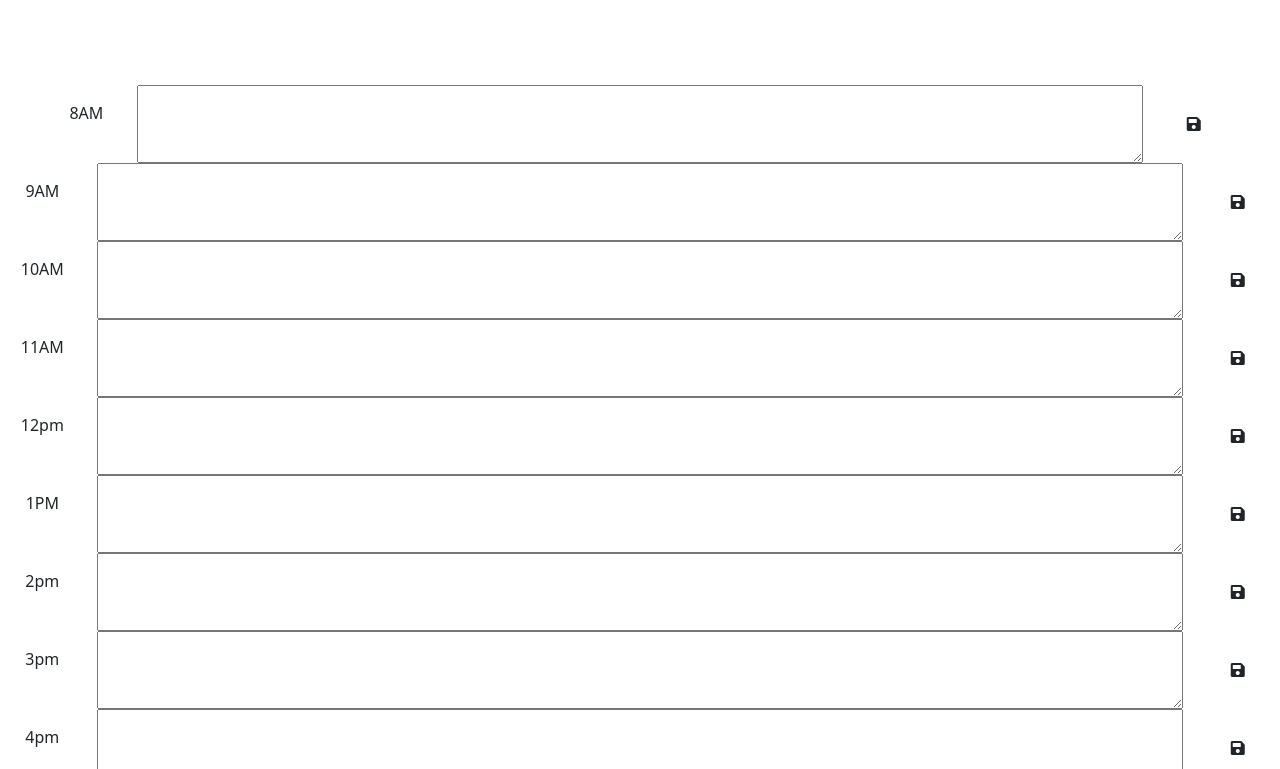
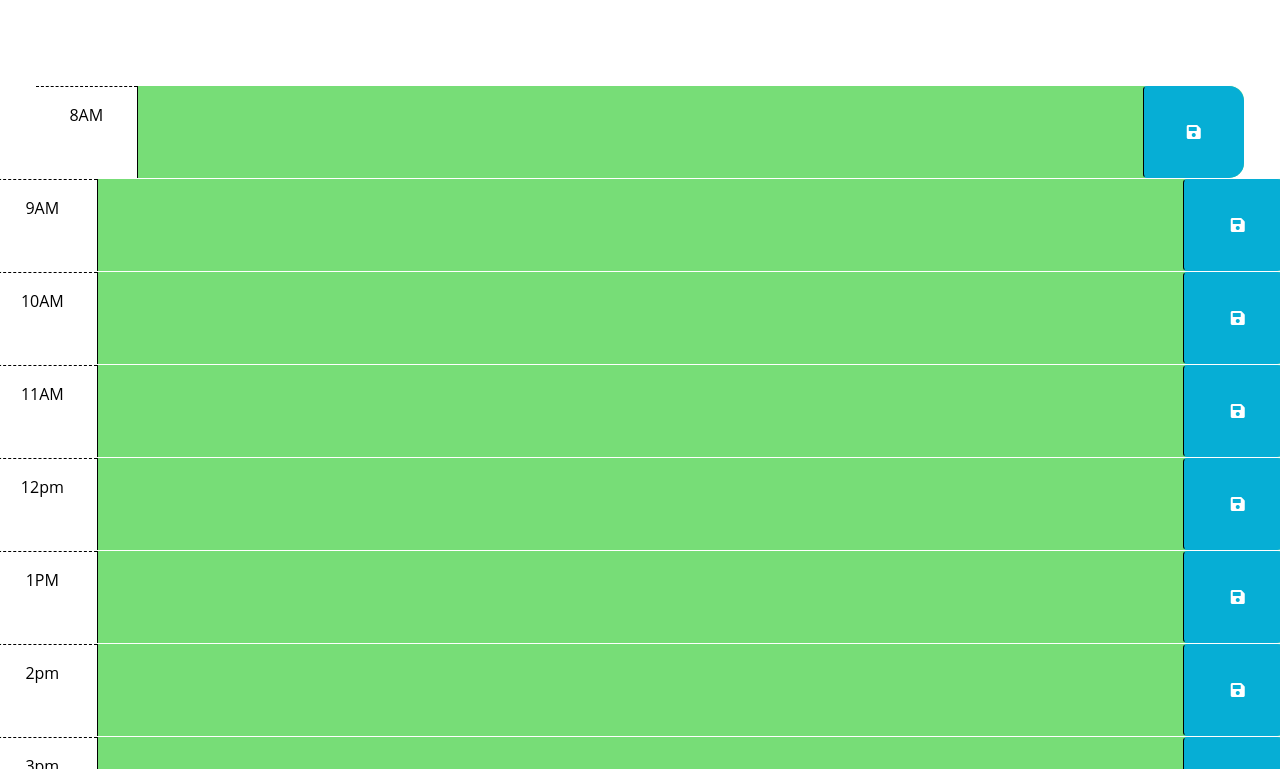
Before and after one commit to TaajL/05-Work-Day-Scheduler, a plain HTML site: page index.html in a window 1280 px wide. Shown: the part 166-935 px from the top of the page. Drawn offline with nearby package versions, Linux system fonts and the light colour scheme; files that its build step writes are made by us from their sources; files whose address does not match are found by name.

Commit message:
modifiedHTML

```diff
--- a/index.html
+++ b/index.html
@@ -42,7 +42,7 @@
         -->
 
       <!-- Example of a past time block. The "past" class adds a gray background color. -->
-      <div id="hour-11" class="row time-block future">
+      <div id="hour-8" class="row time-block future">
         <div class="col-2 col-md-1 hour text-center py-3">8AM</div>
         <textarea class="col-8 col-md-10 description" rows="3"> </textarea>
         <button class="btn saveBtn col-2 col-md-1" aria-label="save">
@@ -51,7 +51,7 @@
       </div>
     </div>
 
-    <div id="hour-11" class="row time-block future">
+    <div id="hour-9" class="row time-block future">
         <div class="col-2 col-md-1 hour text-center py-3">9AM</div>
         <textarea class="col-8 col-md-10 description" rows="3"> </textarea>
         <button class="btn saveBtn col-2 col-md-1" aria-label="save">
@@ -60,7 +60,7 @@
       </div>
     </div>
 
-    <div id="hour-11" class="row time-block future">
+    <div id="hour-10" class="row time-block future">
         <div class="col-2 col-md-1 hour text-center py-3">10AM</div>
         <textarea class="col-8 col-md-10 description" rows="3"> </textarea>
         <button class="btn saveBtn col-2 col-md-1" aria-label="save">
@@ -80,7 +80,7 @@
 
 
 
-      <div id="hour-11" class="row time-block future">
+      <div id="hour-12" class="row time-block future">
         <div class="col-2 col-md-1 hour text-center py-3">12pm</div>
         <textarea class="col-8 col-md-10 description" rows="3"> </textarea>
         <button class="btn saveBtn col-2 col-md-1" aria-label="save">
@@ -89,7 +89,7 @@
       </div>
     </div>
 
-    <div id="hour-11" class="row time-block future">
+    <div id="hour-13" class="row time-block future">
         <div class="col-2 col-md-1 hour text-center py-3">1PM</div>
         <textarea class="col-8 col-md-10 description" rows="3"> </textarea>
         <button class="btn saveBtn col-2 col-md-1" aria-label="save">
@@ -98,7 +98,7 @@
       </div>
     </div>
 
-    <div id="hour-11" class="row time-block future">
+    <div id="hour-14" class="row time-block future">
         <div class="col-2 col-md-1 hour text-center py-3">2pm</div>
         <textarea class="col-8 col-md-10 description" rows="3"> </textarea>
         <button class="btn saveBtn col-2 col-md-1" aria-label="save">
@@ -107,7 +107,7 @@
       </div>
     </div>
 
-    <div id="hour-11" class="row time-block future">
+    <div id="hour-15" class="row time-block future">
         <div class="col-2 col-md-1 hour text-center py-3">3pm</div>
         <textarea class="col-8 col-md-10 description" rows="3"> </textarea>
         <button class="btn saveBtn col-2 col-md-1" aria-label="save">
@@ -116,7 +116,7 @@
       </div>
     </div>
 
-    <div id="hour-11" class="row time-block future">
+    <div id="hour-16" class="row time-block future">
         <div class="col-2 col-md-1 hour text-center py-3">4pm</div>
         <textarea class="col-8 col-md-10 description" rows="3"> </textarea>
         <button class="btn saveBtn col-2 col-md-1" aria-label="save">
@@ -125,7 +125,7 @@
       </div>
     </div>
 
-    <div id="hour-11" class="row time-block future">
+    <div id="hour-17" class="row time-block future">
         <div class="col-2 col-md-1 hour text-center py-3">5pm</div>
         <textarea class="col-8 col-md-10 description" rows="3"> </textarea>
         <button class="btn saveBtn col-2 col-md-1" aria-label="save">
--- /dev/null
+++ b/style.css
@@ -0,0 +1,59 @@
+body {
+    font-family: 'Open Sans', sans-serif;
+    font-size: 16px;
+  }
+
+  textarea {
+    background: transparent;
+    border: none;
+    resize: none;
+    color: #000000;
+    border-left: 1px solid black;
+    padding: 10px;
+  }
+
+  .description {
+    white-space: pre-wrap;
+  }
+
+  .time-block {
+    border-radius: 15px;
+  }
+
+  .row {
+    border-top: 1px solid white;
+  }
+
+  .hour {
+    background-color: #ffffff;
+    color: #000000;
+    border-top: 1px dashed #000000;
+  }
+
+  .past {
+    background-color: #d3d3d3;
+    color: white;
+  }
+
+  .present {
+    background-color: #ff6961;
+    color: white;
+  }
+
+  .future {
+    background-color: #77dd77;
+    color: white;
+  }
+
+  .saveBtn {
+    border-left: 1px solid black;
+    border-top-right-radius: 15px;
+    border-bottom-right-radius: 15px;
+    background-color: #06aed5;
+    color: white;
+  }
+
+  .saveBtn i:hover {
+    font-size: 20px;
+    transition: all 0.3s ease-in-out;
+  }
```
Also changed, not shown: assets/script.js (deleted), assets/style.css (deleted), script.js (added).
